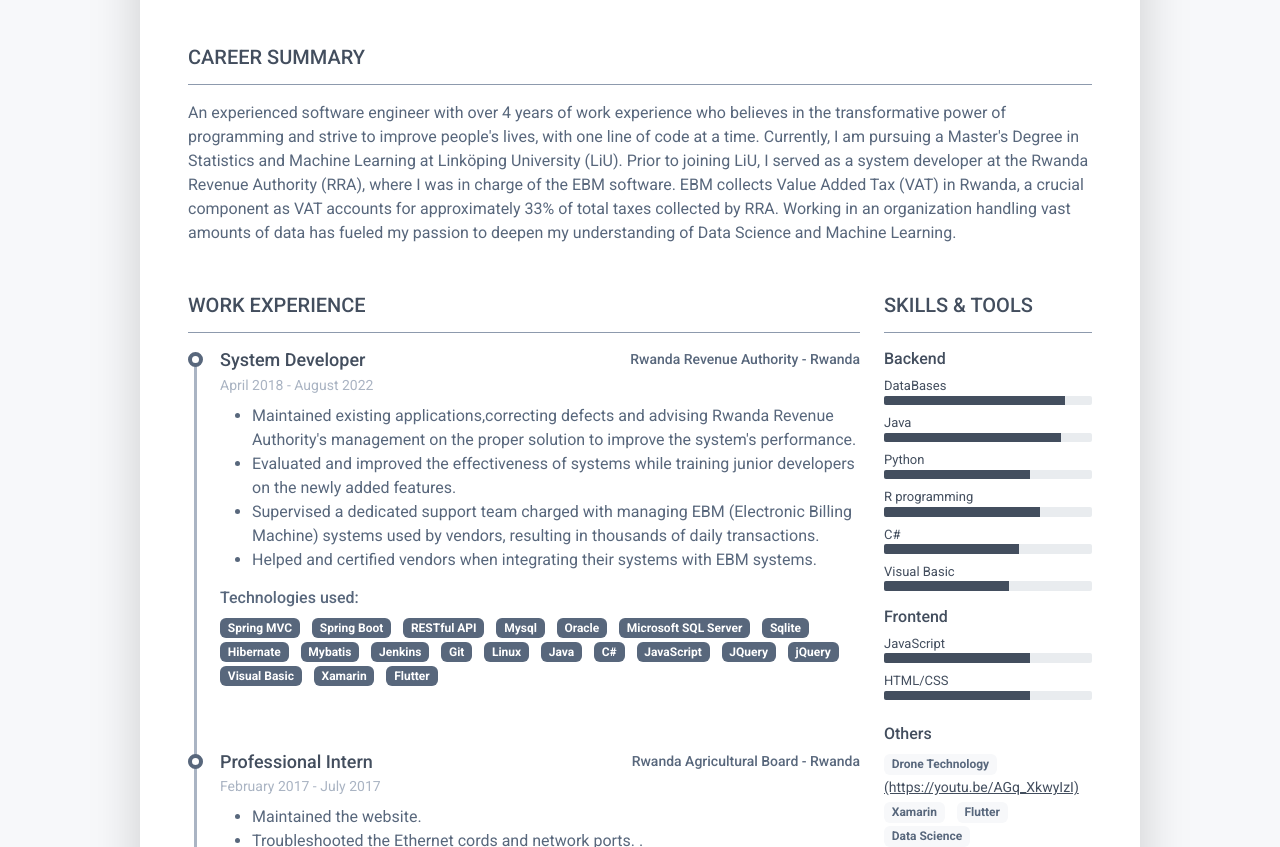
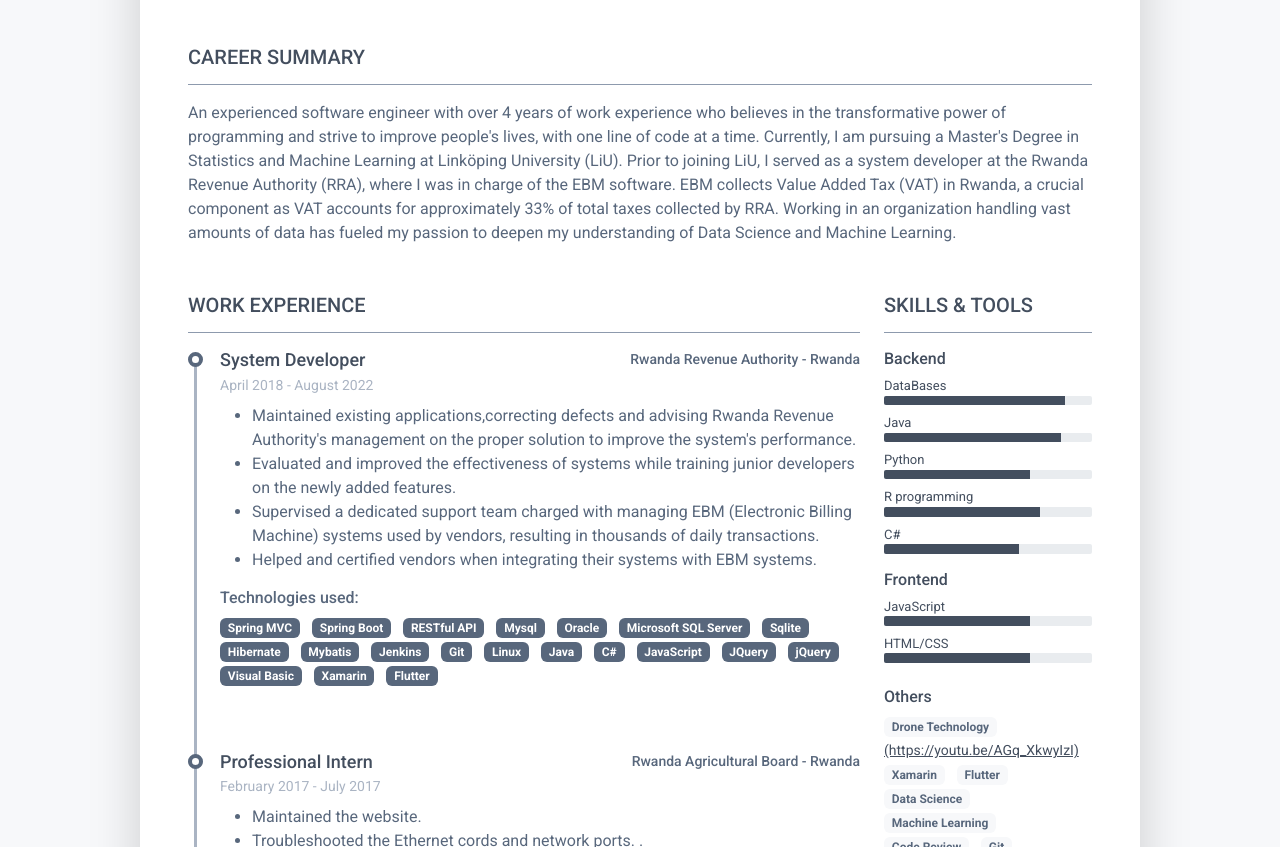
Before and after one commit to brini581/brini581.github.io, a plain HTML site: page index.html in a window 1280 px wide. Shown: the part 253-1100 px from the top of the page. Drawn offline with Linux system fonts and the light colour scheme.

Commit message:
fourcommit

```diff
--- a/index.html
+++ b/index.html
@@ -222,14 +222,6 @@
                                                     aria-valuemax="100"></div>
                                             </div>
                                         </li>
-                                        <li class="mb-2">
-                                            <div class="resume-skill-name">Visual Basic</div>
-                                            <div class="progress resume-progress">
-                                                <div class="progress-bar theme-progress-bar-dark" role="progressbar"
-                                                    style="width: 60%" aria-valuenow="25" aria-valuemin="0"
-                                                    aria-valuemax="100"></div>
-                                            </div>
-                                        </li>
                                     </ul>
                                 </div>
                                 <div class="resume-skill-item">
```
